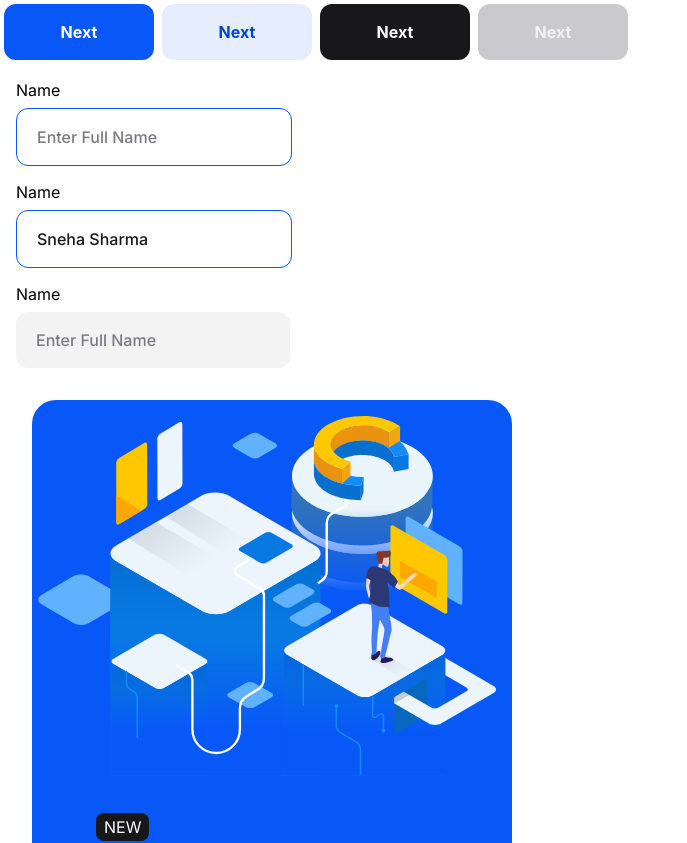
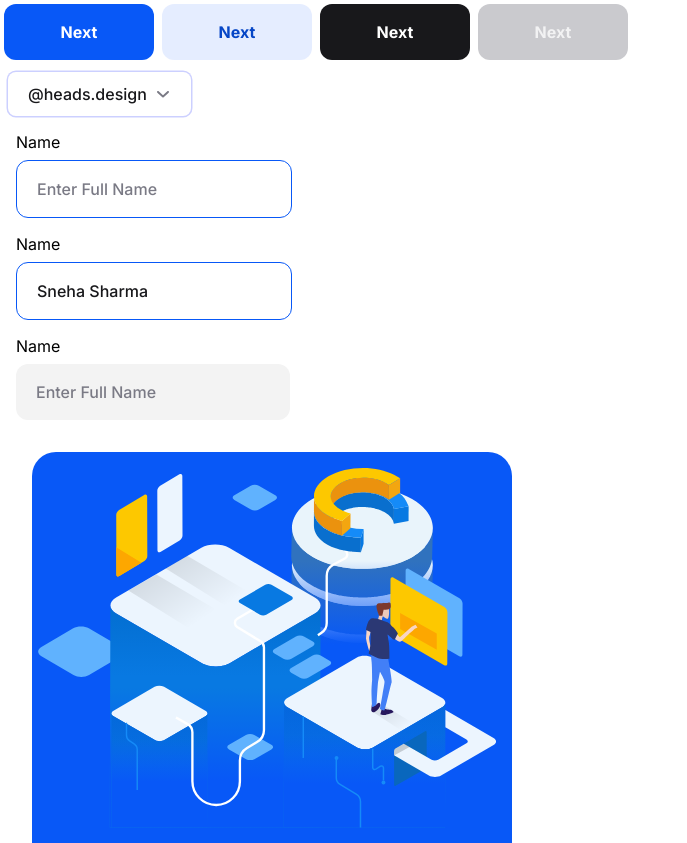
Before and after one commit to snehasharma1111/digilabs-assignment, a Next.js app: page / in a window 1280 px wide. Shown: the top 843 px of the page, without its empty margins (0-687 px from the left). Built offline with nearby package versions, Linux system fonts and the light colour scheme; a web font is replaced by a local one.

Commit message:
feat: dropdown menu

```diff
--- a/components/Banner/Banner.module.scss
+++ b/components/Banner/Banner.module.scss
@@ -36,7 +36,7 @@
         align-items: flex-start;
         flex-flow: column;
         color: #fff;
-        @include font('Inter');
+        @include font(Inter);
     }
 
     &-new {
@@ -51,11 +51,11 @@
     }
 
     &-title {
-        @include font('Inter', 28px, 700, 125%);
+        @include font(Inter, 28px, 700, 125%);
     }
 
     &-description {
-        @include font('Inter', 16px, 500, 150%);
+        @include font(Inter, 16px, 500, 150%);
         margin: 16px 0;
     }
 
--- a/components/Button/Button.module.scss
+++ b/components/Button/Button.module.scss
@@ -10,7 +10,7 @@
     border-radius: 12px;
     cursor: pointer;
     user-select: none;
-    @include font('Intern', 16px, 700, 150%);
+    @include font(Inter, 16px, 700, 150%);
     display: inline-flex;
     justify-content: center;
     align-items: center;
--- /dev/null
+++ b/components/Dropdown/Dropdown.jsx
@@ -0,0 +1,51 @@
+import carrotDown from "@/public/icons/carrot-down.svg";
+import { classNames } from "@/utils/functions";
+import Image from "next/image";
+import { useState } from "react";
+import styles from "./Dropdown.module.scss";
+
+const Dropdown = ({ options, dropdownValue, setDropdownValue }) => {
+	const [showMenu, setShowMenu] = useState(false);
+	return (
+		<div className={classNames(styles, "dropdown")}>
+			<div
+				className={classNames(styles, "dropdown-input")}
+				onClick={() => setShowMenu((p) => !p)}
+				style={{
+					boxShadow: showMenu
+						? "0px 0px 0px 3px rgba(0, 85, 255, 0.2)"
+						: "0px 0px 0px 1.5px rgba(0, 24, 255, 0.2)",
+				}}
+			>
+				<span>
+					{
+						options.find((option) => option.id === dropdownValue)
+							?.text
+					}
+				</span>
+				<Image src={carrotDown} alt="carrot down" />
+			</div>
+			{showMenu ? (
+				<div
+					className={classNames(styles, "dropdown-menu")}
+					data-aos="fade-down"
+				>
+					{options.map((option, index) => (
+						<div
+							className={classNames(
+								styles,
+								"dropdown-menu-option"
+							)}
+							key={option.id + " " + index}
+							onClick={() => setDropdownValue(option.id)}
+						>
+							{option.text}
+						</div>
+					))}
+				</div>
+			) : null}
+		</div>
+	);
+};
+
+export default Dropdown;
--- /dev/null
+++ b/components/Dropdown/Dropdown.module.scss
@@ -0,0 +1,52 @@
+@import '@/styles/config/mixins';
+
+.dropdown {
+    width: fit-content;
+    position: relative;
+    margin: 8px;
+
+    &-input {
+        border-radius: 12px;
+        padding: 10px 20px;
+        @include font(Inter, 16px, 500, 150%);
+        color: #18181B;
+        transition: all 0.3s ease-in-out;
+        border-radius: 8px;
+        cursor: pointer;
+        display: flex;
+        justify-content: center;
+        align-items: center;
+        box-shadow: 0px 0px 0px 1px rgba(0, 85, 255, 0.2);
+
+        &:active {
+            box-shadow: 0px 0px 0px 1px rgba(0, 85, 255, 0.2);
+        }
+    }
+
+    img {
+        margin-left: 8px;
+    }
+
+    &-menu {
+        width: 100%;
+        position: absolute;
+        left: 0;
+        top: calc(100% + 6px);
+        box-shadow: var(--shadow-elevation-2dp);
+        background-color: #fff;
+        border-radius: 8px;
+        overflow: hidden;
+
+        &-option {
+            padding: 8px 20px;
+            @include font(Inter, 16px, 500, 150%);
+            color: #18181B;
+            transition: all 0.3s ease-in-out;
+            cursor: pointer;
+
+            &:hover {
+                background-color: #F2F2F3;
+            }
+        }
+    }
+}
--- a/components/Input/Input.module.scss
+++ b/components/Input/Input.module.scss
@@ -6,7 +6,7 @@
     cursor: text;
     border-radius: 12px;
     padding: 16px 20px;
-    @include font('Inter', 16px, 500, 150%);
+    @include font(Inter, 16px, 500, 150%);
     color: #18181B;
     transition: all 0.3s ease-in-out;
 
--- a/pages/index.js
+++ b/pages/index.js
@@ -5,8 +5,25 @@ import arrowRightFill from "@/public/icons/arrow-right-fill.svg";
 import bannerImage from "@/public/vectors/banner-image.svg";
 import Input from "@/components/Input/Input";
 import Banner from "@/components/Banner/Banner";
+import Dropdown from "@/components/Dropdown/Dropdown";
+import { useState } from "react";
 
 const HomePage = () => {
+	const options = [
+		{
+			text: "@heads.design",
+			id: "heads.design",
+		},
+		{
+			text: "@gmail.com",
+			id: "gmail.com",
+		},
+		{
+			text: "@yahoo.com",
+			id: "yahoo.com",
+		},
+	];
+	const [dropdownValue, setDropdownValue] = useState(options[0].id);
 	return (
 		<main>
 			<Button
@@ -30,6 +47,11 @@ const HomePage = () => {
 				variant="dark"
 				disabled
 			/>
+			<Dropdown
+				options={options}
+				dropdownValue={dropdownValue}
+				setDropdownValue={setDropdownValue}
+			/>
 			<Input placeholder="Enter Full Name" label="Name" />
 			<Input
 				placeholder="Enter Full Name"
--- a/styles/config/_mixins.scss
+++ b/styles/config/_mixins.scss
@@ -50,7 +50,7 @@
     }
 }
 
-@mixin font($font-family: Poppins, $font-size: "inherit", $font-weight: normal, $line-height: "initial") {
+@mixin font($font-family: Poppins, $font-size: inherit, $font-weight: normal, $line-height: initial) {
     font-family: $font-family, -apple-system, BlinkMacSystemFont, "Segoe UI", Roboto, Oxygen, Ubuntu, Cantarell, "Open Sans", "Helvetica Neue", sans-serif;
     font-size: $font-size;
     font-weight: $font-weight;
```
